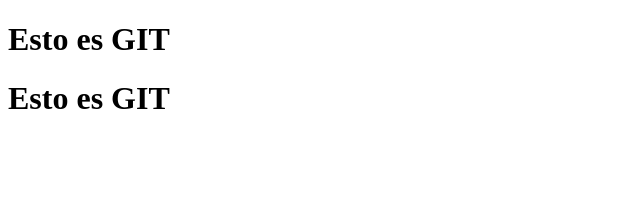
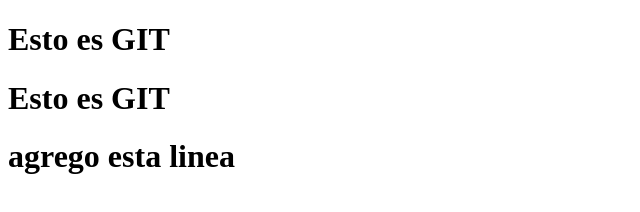
Before and after one commit to matiasisaacdavila22/git_curso_fast, a website: page index.html in a window 1280 px wide. Shown: the whole page, without its empty margins (0-640 px from the left). Drawn offline with Linux system fonts and the light colour scheme.

Commit message:
agrege una linea al index.html

```diff
--- a/index.html
+++ b/index.html
@@ -9,5 +9,6 @@
 <body>
     <h1> Esto es GIT</h1>
     <h1> Esto es GIT</h1>
+    <h1> agrego esta linea</h1>
 </body>
 </html>
```
